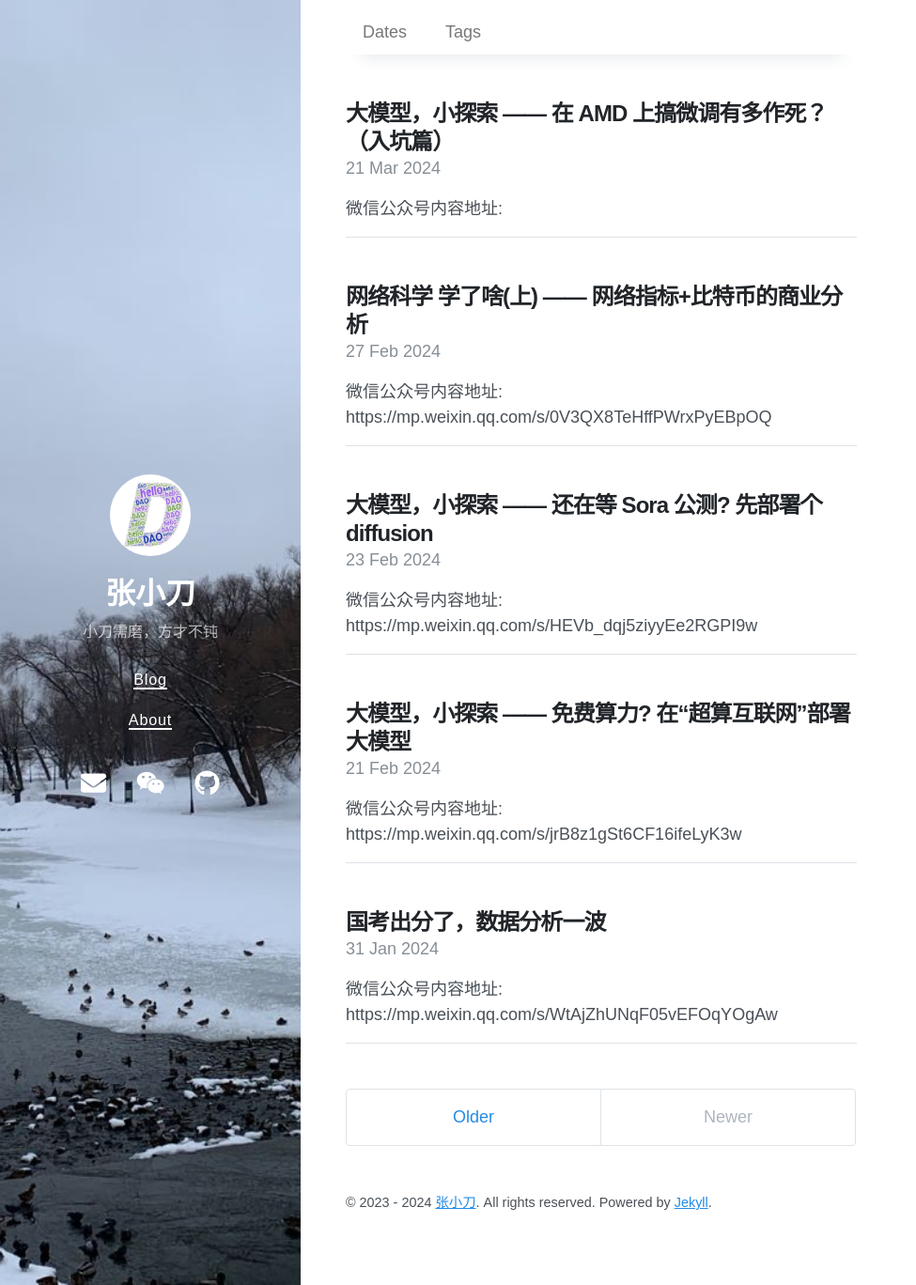
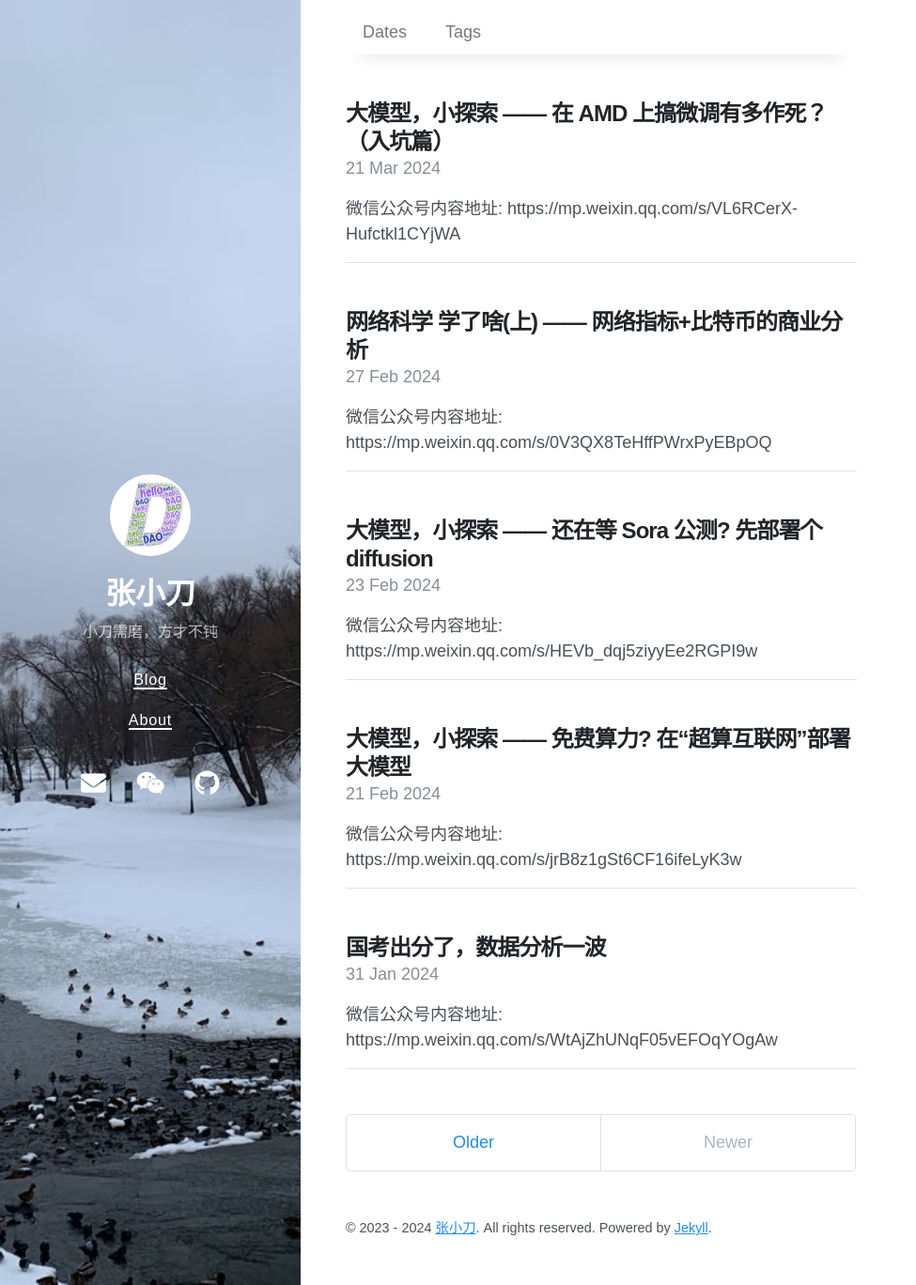
Before and after one commit to coderzzy/coderzzy.github.io, a Jekyll site: the page built from index.html, in a window 1280 px wide and 1368 px high. Shown: the whole window at 94% size, without its empty margins (0-975 px from the left). Built offline with Jekyll 4.4.1, drawn with Linux system fonts in a browser that asks for light colours; nearby versions of some CDN libraries; the list of posts is cut into pages by our own code; some of the changed lines change nothing that is shown.

Commit message:
feature: gpt4 wechat link

```diff
--- a/_posts/2024-03-21-gpt4.markdown
+++ b/_posts/2024-03-21-gpt4.markdown
@@ -8,7 +8,7 @@ css:
   - "assets/markdown.css"
 ---
 
-微信公众号内容地址:
+微信公众号内容地址: https://mp.weixin.qq.com/s/VL6RCerX-Hufctkl1CYjWA
 
 > 预训练和微调: 预训练类比于通识教育，侧重通用能力，提高模型的上限，如能更好地**学习**；微调类比于专业教育，侧重细节能力，弥补模型的下限，如能更好地**干活**。
 
```
